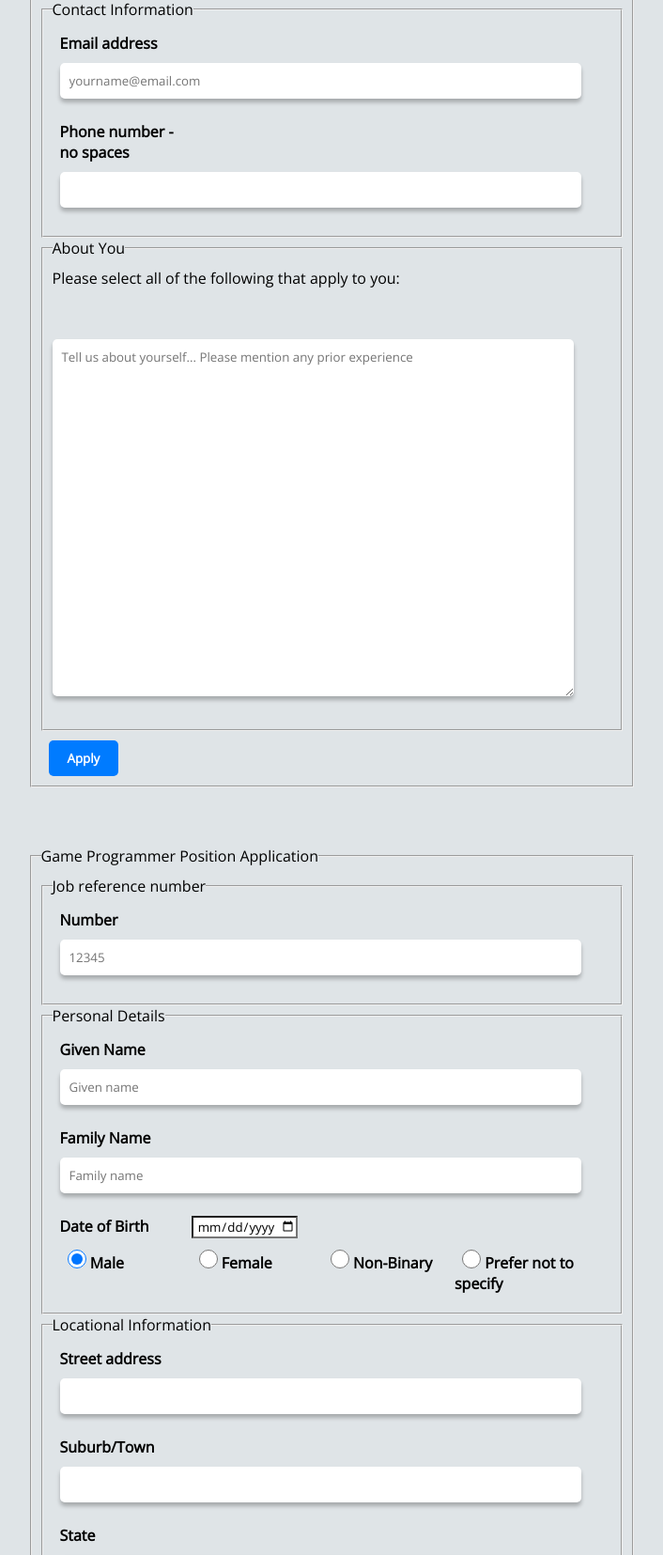
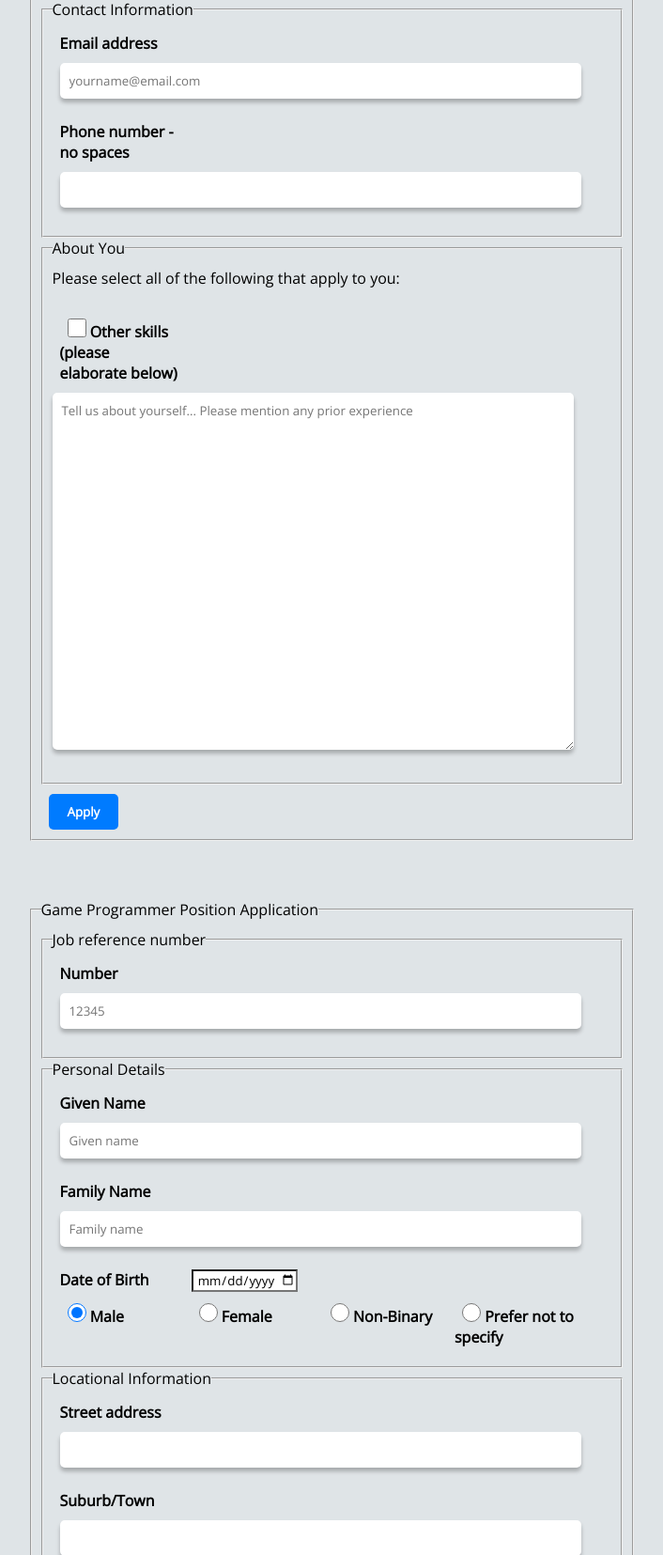
Before and after one commit to achuchuva/samurai-kamikaze-pilots, a PHP site: page /apply.php in a window 1280 px wide. Shown: the part 1832-3487 px from the top of the page at 94% size, without its empty margins (287-993 px from the left). Run offline with PHP 8.4, Linux system fonts and the light colour scheme; data that the repository does not hold is empty.

Commit message:
Another update

```diff
--- a/apply.php
+++ b/apply.php
@@ -205,6 +205,13 @@
                             }
                         }
                         ?>
+
+                        <!-- Other skills checkbox -->
+                        <label for="a-other">
+                            <input type="checkbox" name="other-skills" value="other-skills" id="a-other">
+                            Other skills (please elaborate below)
+                        </label>
+
                         <!-- Other skills textarea -->
                         <br>
                         <textarea rows="20" cols="70" name="other" placeholder="Tell us about yourself... Please mention any prior experience"></textarea>
@@ -380,6 +387,13 @@
                             }
                         }
                         ?>
+
+                        <!-- Other skills checkbox -->
+                        <label for="p-other">
+                            <input type="checkbox" name="other-skills" value="other-skills" id="p-other">
+                            Other skills (please elaborate below)
+                        </label>
+
                         <!-- Other skills textarea -->
                         <br>
                         <textarea rows="20" cols="70" name="other" placeholder="Tell us about yourself... Please mention any prior experience"></textarea>
```
Also changed, not shown: processEOI.php (+7 -2 lines).
